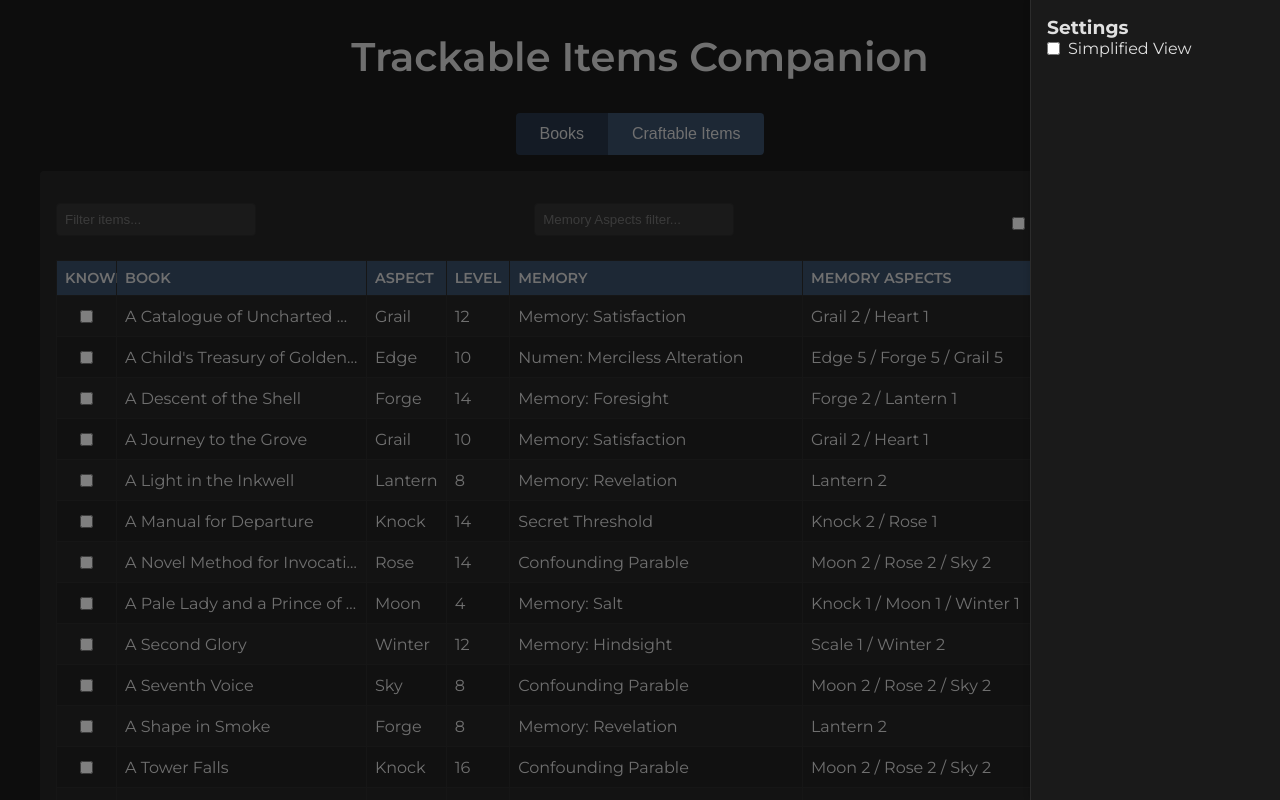
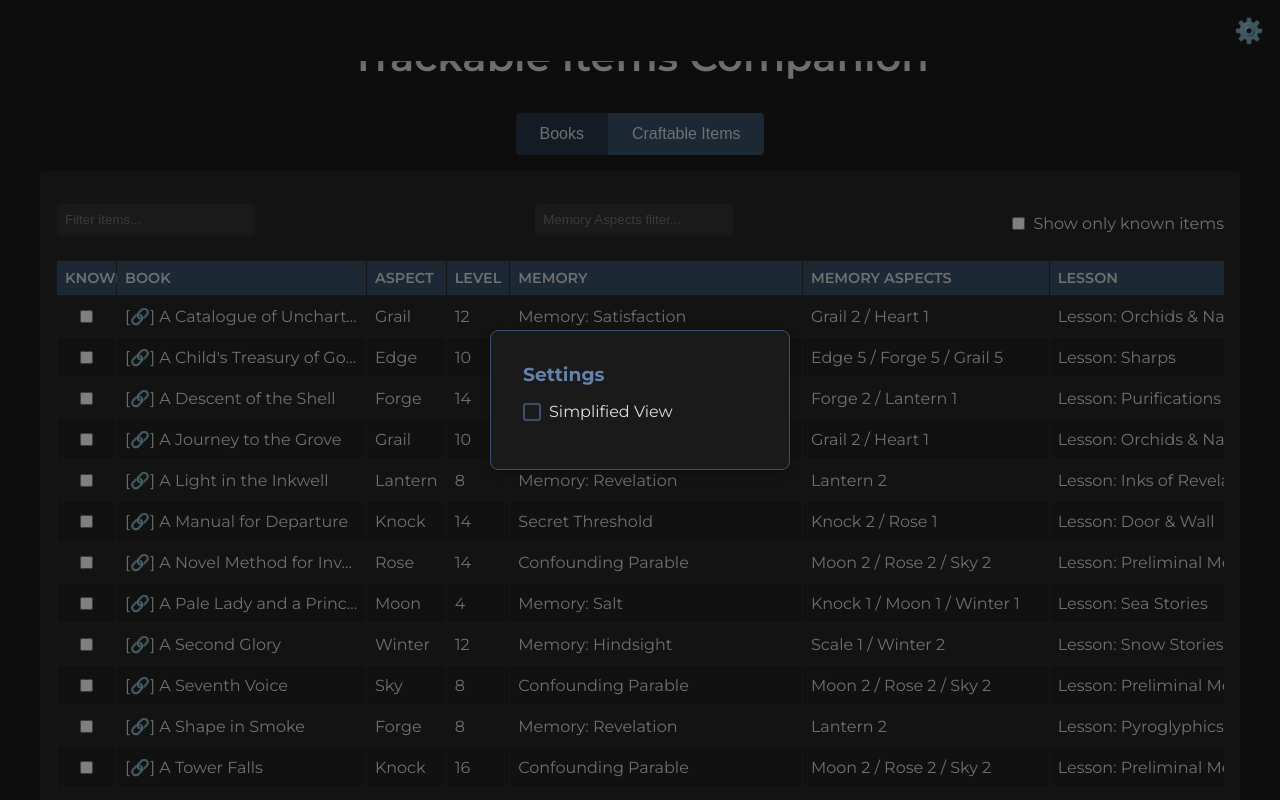
Before and after one commit to stormsson/book_of_hours_companion, a Next.js app: page / in a window 1280 px wide. Both pictures are taken after a click on the element "⚙️". Shown: the top 800 px of the page. Built offline with nearby package versions, Linux system fonts and the light colour scheme.

Commit message:
links,refactor header

```diff
--- a/src/app/page.module.scss
+++ b/src/app/page.module.scss
@@ -82,3 +82,17 @@ $accent-color: #3a506b;
 #label {
   margin-right: 1rem;
 }
+
+.stickyHeader {
+  position: fixed;
+  top: 0;
+  left: 0;
+  width: 100%;
+  z-index: 1000;
+  display: flex;
+  justify-content: flex-end; // Change this to align content to the right
+  align-items: center; // Change this to center vertically
+  padding: 1rem;
+  box-shadow: 0 2px 4px rgba(0,0,0,0.1);
+  background-color: $background-color; // Add this to match the app's background
+}
--- a/src/app/page.tsx
+++ b/src/app/page.tsx
@@ -2,16 +2,35 @@
 
 import React, { useState } from 'react';
 import TabContainer from '../components/TabContainer';
+import AppSettings from '../components/AppSettings';
 import { TrackableType } from '../types';
 import styles from './page.module.scss';
 
+import { Settings } from '../types';
+
 export default function Home() {
   const [activeTab, setActiveTab] = useState<TrackableType>('books');
+  const [isSettingsOpen, setIsSettingsOpen] = useState(false);
+  const [settings, setSettings] = useState<Settings>({
+    isSimplifiedView: false,
+  });
 
   return (
     <main className={styles.main}>
+      <header className={styles.stickyHeader}>
+        <AppSettings
+          isSettingsOpen={isSettingsOpen}
+          setIsSettingsOpen={setIsSettingsOpen}
+          settings={settings}
+          setSettings={setSettings}
+        />
+      </header>
       <h1 className={styles.title}>Trackable Items Companion</h1>
-      <TabContainer activeTab={activeTab} setActiveTab={setActiveTab} />
+      <TabContainer
+        activeTab={activeTab}
+        setActiveTab={setActiveTab}
+        settings={settings}
+      />
     </main>
   );
 }
--- /dev/null
+++ b/src/components/AppSettings.module.scss
@@ -0,0 +1,77 @@
+$background-color: #1a1a1a;
+$text-color: #e0e0e0;
+$accent-color: #3a506b;
+
+.settingsIcon {
+  cursor: pointer;
+  font-size: 1.5rem;
+  color: $text-color;
+  transition: color 0.3s ease;
+  margin-left: auto; // Add this to push the icon to the right
+
+  &:hover {
+    color: lighten($accent-color, 20%);
+  }
+}
+
+.overlay {
+  position: fixed;
+  top: 0;
+  left: 0;
+  right: 0;
+  bottom: 0;
+  background-color: rgba(0, 0, 0, 0.5);
+  z-index: 999;
+}
+
+.settingsDrawer {
+  position: fixed;
+  top: 50%;
+  left: 50%;
+  transform: translate(-50%, -50%);
+  background-color: $background-color;
+  border: 1px solid $accent-color;
+  border-radius: 8px;
+  box-shadow: 0 4px 8px rgba(0, 0, 0, 0.2);
+  padding: 2rem;
+  z-index: 1000;
+  width: 300px;
+  color: $text-color;
+
+  h3 {
+    margin-bottom: 1rem;
+    color: lighten($accent-color, 20%);
+  }
+
+  label {
+    display: flex;
+    align-items: center;
+    margin-bottom: 1rem;
+
+    input[type="checkbox"] {
+      margin-right: 0.5rem;
+      appearance: none;
+      width: 18px;
+      height: 18px;
+      border: 2px solid $accent-color;
+      border-radius: 3px;
+      background-color: $background-color;
+      cursor: pointer;
+
+      &:checked {
+        background-color: $accent-color;
+        position: relative;
+
+        &::after {
+          content: '✓';
+          position: absolute;
+          top: 50%;
+          left: 50%;
+          transform: translate(-50%, -50%);
+          color: $text-color;
+          font-size: 14px;
+        }
+      }
+    }
+  }
+}
--- /dev/null
+++ b/src/components/AppSettings.tsx
@@ -0,0 +1,47 @@
+import React, { useRef } from 'react';
+import styles from './AppSettings.module.scss';
+import { Settings } from '../types';
+
+interface AppSettingsProps {
+  isSettingsOpen: boolean;
+  setIsSettingsOpen: (isOpen: boolean) => void;
+  settings: Settings;
+  setSettings: React.Dispatch<React.SetStateAction<Settings>>;
+}
+
+function AppSettings({ isSettingsOpen, setIsSettingsOpen, settings, setSettings }: AppSettingsProps) {
+  const settingsDrawerRef = useRef<HTMLDivElement>(null);
+
+  const toggleSimplifiedView = () => {
+    setSettings(prevSettings => ({
+      ...prevSettings,
+      isSimplifiedView: !prevSettings.isSimplifiedView
+    }));
+  };
+
+  return (
+    <>
+      <div className={styles.settingsIcon} onClick={() => setIsSettingsOpen(!isSettingsOpen)}>
+        ⚙️
+      </div>
+      {isSettingsOpen && (
+        <>
+          <div className={styles.overlay} onClick={() => setIsSettingsOpen(false)} />
+          <div className={styles.settingsDrawer} ref={settingsDrawerRef}>
+            <h3>Settings</h3>
+            <label>
+              <input
+                type="checkbox"
+                checked={settings.isSimplifiedView}
+                onChange={toggleSimplifiedView}
+              />
+              Simplified View
+            </label>
+          </div>
+        </>
+      )}
+    </>
+  );
+}
+
+export default AppSettings;
--- a/src/components/BooksTab.tsx
+++ b/src/components/BooksTab.tsx
@@ -3,8 +3,8 @@ import React, { useEffect, useState } from 'react';
 import TrackableTable from './TrackableTable';
 import { Book } from '../types';
 import styles from './Tab.module.scss';
-
-function BooksTab() {
+import { Settings } from '../types';
+function BooksTab({ settings }: { settings: Settings }) {
   const [books, setBooks] = useState<Book[]>([]);
 
   useEffect(() => {
@@ -17,7 +17,7 @@ function BooksTab() {
 
   return (
     <div className={styles.container}>
-      <TrackableTable items={books} columns={columns} storageKey="knownBooks" isCraftableItems={false} />
+      <TrackableTable items={books} columns={columns} storageKey="knownBooks" isCraftableItems={false} isSimplifiedView={settings.isSimplifiedView} />
     </div>
   );
 }
--- a/src/components/CraftableItemsTab.tsx
+++ b/src/components/CraftableItemsTab.tsx
@@ -3,8 +3,9 @@ import React, { useEffect, useState } from 'react';
 import TrackableTable from './TrackableTable';
 import { CraftableItem } from '../types';
 import styles from './Tab.module.scss';
+import { Settings } from '../types';
 
-function CraftableItemsTab() {
+function CraftableItemsTab({ settings }: { settings: Settings }) {
   const [craftableItems, setCraftableItems] = useState<CraftableItem[]>([]);
 
   useEffect(() => {
@@ -15,7 +16,7 @@ function CraftableItemsTab() {
 
   const columns = ['Item', 'Aspect', 'Level', 'Required Skill', 'Extra Requirement', 'Result Aspects'];
 
-  const item_types = ['Beast', 'Beverage', 'Carnivore', 'Device', 'Fabric', 'Flower', 'Fruit', 'Herbivore', 'Liquid', 'Mark', 'Material', 'Memory', 'Orichalcum', 'Persistent Memory', 'Remains', 'Silver', 'Sustenance', 'Wood']
+  const item_types = ['Beast', 'Beverage', 'Carnivore', 'Device', 'Fabric', 'Flower', 'Fruit', 'Herbivore', 'Ink', 'Liquid', 'Mark', 'Material', 'Memory', 'Orichalcum', 'Persistent Memory', 'Remains', 'Silver', 'Sustenance', 'Thing', 'Wood']
 
   return (
     <div className={styles.container}>
@@ -25,6 +26,7 @@ function CraftableItemsTab() {
         storageKey="knownCraftableItems"
         isCraftableItems={true}
         item_types={item_types} // Pass the item_types prop
+        isSimplifiedView={settings.isSimplifiedView}
       />
     </div>
   );
--- a/src/components/TabContainer.tsx
+++ b/src/components/TabContainer.tsx
@@ -3,13 +3,14 @@ import BooksTab from './BooksTab';
 import CraftableItemsTab from './CraftableItemsTab';
 import { TrackableType } from '../types';
 import styles from './TabContainer.module.scss';
-
+import { Settings } from '../types';
 interface TabContainerProps {
   activeTab: TrackableType;
   setActiveTab: (tab: TrackableType) => void;
+  settings: Settings;
 }
 
-function TabContainer({ activeTab, setActiveTab }: TabContainerProps) {
+function TabContainer({ activeTab, setActiveTab, settings }: TabContainerProps) {
   return (
     <div className={styles.container}>
       <div className={styles.tabs}>
@@ -21,8 +22,8 @@ function TabContainer({ activeTab, setActiveTab }: TabContainerProps) {
         </button>
       </div>
       <div className={styles.tabContent}>
-        {activeTab === 'books' && <BooksTab />}
-        {activeTab === 'craftableItems' && <CraftableItemsTab />}
+        {activeTab === 'books' && <BooksTab settings={settings} />}
+        {activeTab === 'craftableItems' && <CraftableItemsTab settings={settings} />}
       </div>
     </div>
   );
--- a/src/components/TrackableTable.tsx
+++ b/src/components/TrackableTable.tsx
@@ -1,35 +1,34 @@
-import React, { useState, useEffect, useMemo, useRef } from 'react';
+import React, { useState, useEffect, useMemo } from 'react';
 import { TrackableItem } from '../types';
 import styles from './TrackableTable.module.scss';
 import Tooltip from './Tooltip';
 import TableControls from './TableControls';
 import { useTrackableTable } from '../hooks/useTrackableTable';
+import { WikiUrl, includesIgnoreCase } from '../utils/stringHelpers'; // Import WikiUrl
 
 interface TrackableTableProps {
   items: TrackableItem[];
   columns: string[];
   storageKey: string;
   isCraftableItems: boolean;
-  item_types?: string[]; // New optional prop
+  item_types?: string[];
+  isSimplifiedView: boolean; // New prop
 }
 
-function TrackableTable({ items, columns, storageKey, isCraftableItems, item_types }: TrackableTableProps) {
+function TrackableTable({ items, columns, storageKey, isCraftableItems, item_types, isSimplifiedView }: TrackableTableProps) {
   const [showOnlyKnown, setShowOnlyKnown] = useState(false);
   const [filterText, setFilterText] = useState('');
   const [aspectFilter, setAspectFilter] = useState('');
-  const [isSettingsOpen, setIsSettingsOpen] = useState(false);
-  const settingsDrawerRef = useRef<HTMLDivElement>(null);
+  const [itemTypeFilter, setItemTypeFilter] = useState('');
 
   // Use the custom hook
-  const { knownItems, isSimplifiedView, toggleKnownItem, toggleSimplifiedView } = useTrackableTable(storageKey);
-
-  const [itemTypeFilter, setItemTypeFilter] = useState(''); // New state for item type filter
+  const { knownItems, toggleKnownItem } = useTrackableTable(storageKey);
 
   const filteredItems = useMemo(() => {
     return items.filter(item => {
       if (showOnlyKnown && !knownItems.has(item.id)) return false;
       if (filterText && !Object.values(item).some(value =>
-        value.toLowerCase().includes(filterText.toLowerCase())
+        includesIgnoreCase(value, filterText) // Use the helper function
       )) return false;
       if (aspectFilter) {
         const aspectColumn = isCraftableItems ? 'Result Aspects' : 'Memory Aspects';
@@ -51,11 +50,28 @@ function TrackableTable({ items, columns, storageKey, isCraftableItems, item_typ
     });
   }, [filteredItems, knownItems, columns]);
 
-  const visibleColumns = isSimplifiedView
-    ? ['Book', 'Aspect', 'Memory', 'Memory Aspects', 'Language']
-    : columns;
+  const visibleColumns = useMemo(() => {
+    if (isSimplifiedView) {
+      if (isCraftableItems) {
+        return columns.filter(column => !['Level', 'Extra Requirement'].includes(column));
+      } else {
+        return ['Book', 'Aspect', 'Memory', 'Memory Aspects', 'Language'];
+      }
+    }
+    return columns;
+  }, [isSimplifiedView, columns, isCraftableItems]);
 
   const renderCell = (item: TrackableItem, column: string, index: number) => {
+    if (index === 0) { // Check if it's the first column
+      return (
+        <div className={styles.ellipsisCell}>
+          <a href={WikiUrl(item[column])} target="_blank" rel="noopener noreferrer" className={styles.wikiLink}>
+            [🔗]
+          </a>
+          <span> {item[column]}</span>
+        </div>
+      );
+    }
     if (column === 'Description') {
       return (
         <Tooltip text={item[column]}>
@@ -63,21 +79,23 @@ function TrackableTable({ items, columns, storageKey, isCraftableItems, item_typ
         </Tooltip>
       );
     }
-    if (index === 0) {
+
+    if (column === 'Required Skill') {
       return (
         <div className={styles.ellipsisCell}>
-            <span>{item[column]}</span>
+          <a href={WikiUrl(item[column])} target="_blank" rel="noopener noreferrer" className={styles.wikiLink}>
+            [🔗]
+          </a>
+          <span> {item[column]}</span>
         </div>
       );
     }
+
     return item[column];
   };
 
   return (
     <div className={styles.wrapper}>
-      <div className={styles.settingsIcon} onClick={() => setIsSettingsOpen(!isSettingsOpen)}>
-        ⚙️
-      </div>
       <TableControls
         filterText={filterText}
         setFilterText={setFilterText}
@@ -90,7 +108,7 @@ function TrackableTable({ items, columns, storageKey, isCraftableItems, item_typ
       {isCraftableItems && item_types && (
         <div className={styles.itemTypeFilter}>
           <select value={itemTypeFilter} onChange={(e) => setItemTypeFilter(e.target.value)}>
-            <option value="">All Resulting Item Types</option>
+            <option value="">All Item Types</option>
             {item_types.map((type) => (
               <option key={type} value={type}>{type}</option>
             ))}
@@ -130,22 +148,6 @@ function TrackableTable({ items, columns, storageKey, isCraftableItems, item_typ
           </tbody>
         </table>
       </div>
-      {isSettingsOpen && (
-        <>
-          <div className={styles.overlay} onClick={() => setIsSettingsOpen(false)} />
-          <div className={styles.settingsDrawer} ref={settingsDrawerRef}>
-            <h3>Settings</h3>
-            <label>
-              <input
-                type="checkbox"
-                checked={isSimplifiedView}
-                onChange={toggleSimplifiedView}
-              />
-              Simplified View
-            </label>
-          </div>
-        </>
-      )}
     </div>
   );
 }
--- a/src/types.ts
+++ b/src/types.ts
@@ -1,3 +1,7 @@
+export interface Settings {
+  isSimplifiedView: boolean;
+}
+
 export type TrackableType = 'books' | 'craftableItems';
 
 export interface TrackableItem {
--- /dev/null
+++ b/src/utils/stringHelpers.ts
@@ -0,0 +1,33 @@
+
+/**
+ * Checks if a string includes another string (case insensitive).
+ * @param str - The main string.
+ * @param search - The string to search for.
+ * @returns True if the main string includes the search string, false otherwise.
+ */
+export const includesIgnoreCase = (str: string, search: string): boolean => {
+  return str.toLowerCase().includes(search.toLowerCase());
+};
+
+
+/**
+ * Generates a Wiki URL from a given string.
+ * @param str - The string to convert into a Wiki URL.
+ * @returns The full Wiki URL.
+ */
+export const WikiUrl = (str: string): string => {
+  const baseUrl = "https://book-of-hours.fandom.com/wiki/";
+  const formattedStr = removeBracesContent(str).replace(/\s+/g, '_'); // Replace spaces with underscores
+  return baseUrl + formattedStr;
+};
+
+
+/**
+ * Removes everything inside parentheses (including the parentheses themselves) from a string.
+ * @param str - The string to process.
+ * @returns The string with content inside parentheses removed.
+ */
+export const removeBracesContent = (str: string): string => {
+    console.log(str.replace(/\s*\(.*?\)\s*/g, ' ').trim())
+    return str.replace(/\s*\(.*?\)\s*/g, ' ').trim(); // Remove content inside parentheses and trim whitespace
+};
```
Also changed, not shown: public/data/crafting.csv.
